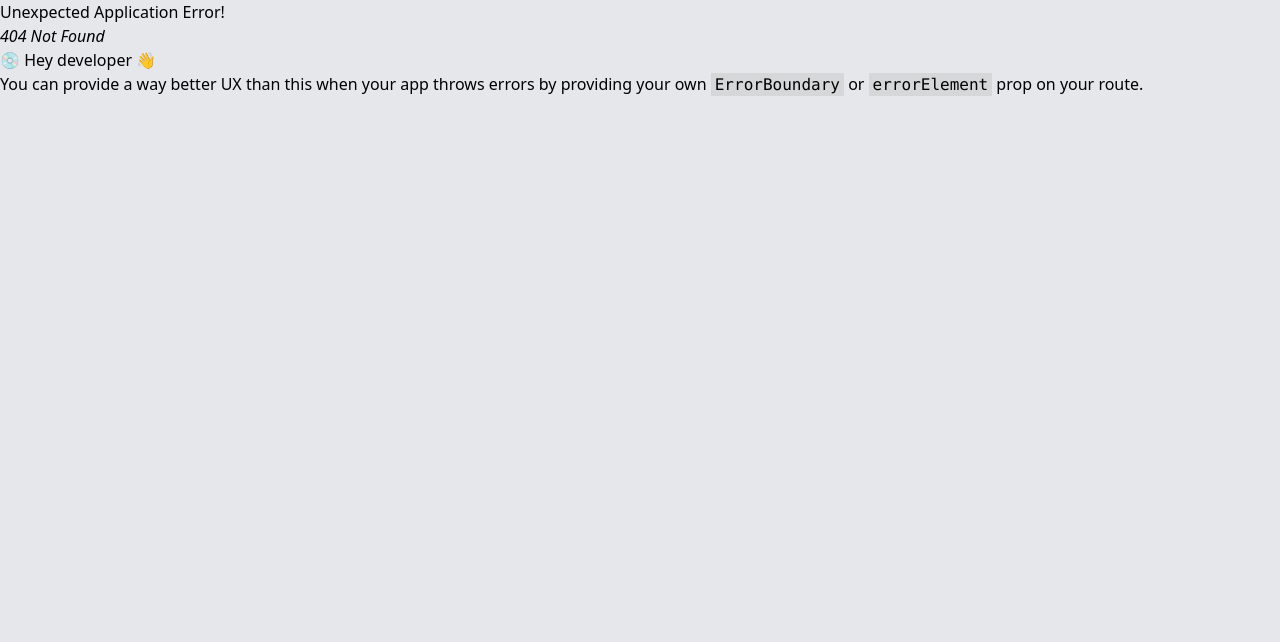
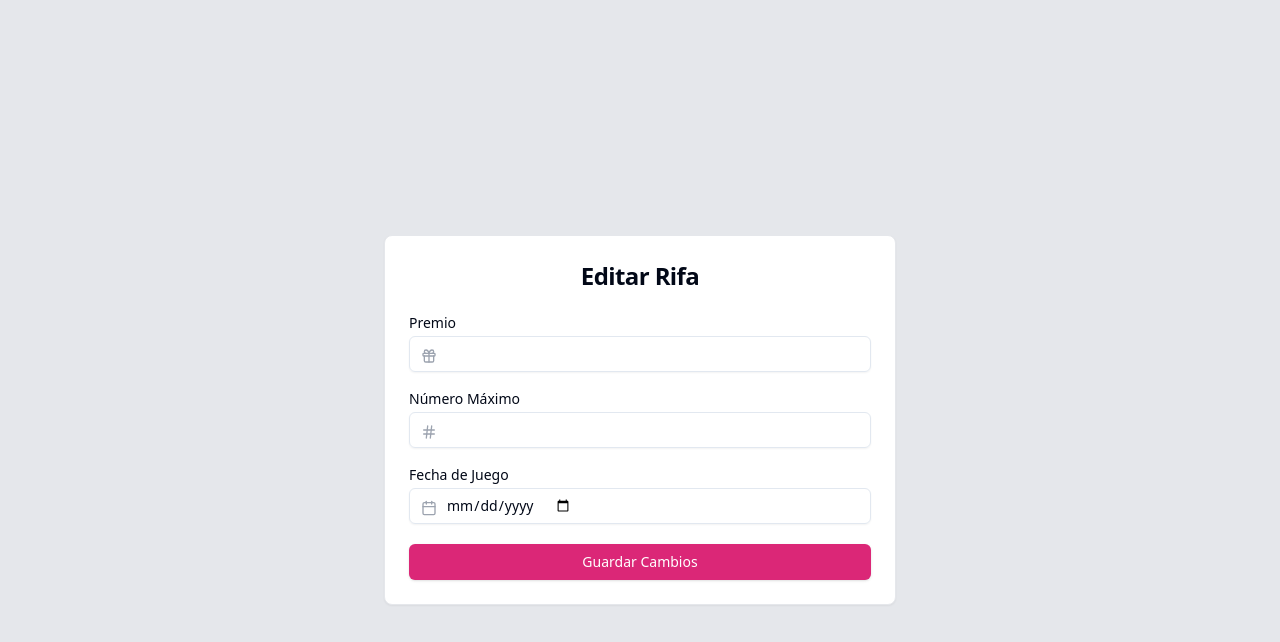
Before and after one commit to IsaacNavarro-0206/cogeme-una-rifa-frontend, a React (Vite) app: page /edit-raffle/1 in a window 1280 px wide. Before the commit this address had no page. Shown: the top 642 px of the page. Built offline with nearby package versions, Linux system fonts and the light colour scheme.

Commit message:
feat: creación de las páginas de crear y editar rifas con sus form y validaciones incluidas. se eliminó código html repetido en los form de login y signup

```diff
--- a/src/Layout/index.tsx
+++ b/src/Layout/index.tsx
@@ -1,5 +1,9 @@
 function Layout({ children }: React.PropsWithChildren) {
-  return <div className="bg-gray-200 h-screen">{children}</div>;
+  return (
+    <div className="bg-gray-200 h-screen flex flex-col justify-center items-center">
+      {children}
+    </div>
+  );
 }
 
 export default Layout;
--- /dev/null
+++ b/src/components/CreateRaffleForm/index.tsx
@@ -0,0 +1,11 @@
+import RaffleForm from "../RaffleForm";
+
+const CreateRaffleForm = () => {
+  const onSubmit = (data: RaffleDataForm) => {
+    console.log(data);
+  };
+
+  return <RaffleForm onSubmit={onSubmit} />;
+};
+
+export default CreateRaffleForm;
--- /dev/null
+++ b/src/components/EditRaffleForm/index.tsx
@@ -0,0 +1,11 @@
+import RaffleForm from "../RaffleForm";
+
+const EditRaffleForm = () => {
+  const onSubmit = (data: RaffleDataForm) => {
+    console.log(data);
+  };
+
+  return <RaffleForm onSubmit={onSubmit} isEditMode={true} />;
+};
+
+export default EditRaffleForm;
--- /dev/null
+++ b/src/components/RaffleForm/index.tsx
@@ -0,0 +1,131 @@
+import { Button } from "@/components/ui/button";
+import { Label } from "@/components/ui/label";
+import { Input } from "@/components/ui/input";
+import { Gift, Calendar, Hash } from "lucide-react";
+import { useForm } from "react-hook-form";
+import { yupResolver } from "@hookform/resolvers/yup";
+import * as yup from "yup";
+import { Card, CardContent, CardHeader, CardTitle } from "@/components/ui/card";
+
+const schema = yup.object().shape({
+  prize: yup.string().required("Premio es requerido"),
+  maxNumber: yup
+    .number()
+    .typeError("Debe ser un número")
+    .positive("Debe ser un número positivo")
+    .integer("Debe ser un número entero")
+    .required("Número máximo es requerido"),
+  drawDate: yup
+    .date()
+    .typeError("Fecha no válida")
+    .required("Fecha de juego es requerida"),
+});
+
+interface RaffleFormProps {
+  initialData?: RaffleDataForm;
+  onSubmit: (data: RaffleDataForm) => void;
+  isEditMode?: boolean;
+}
+
+const RaffleForm: React.FC<RaffleFormProps> = ({
+  initialData,
+  onSubmit,
+  isEditMode = false,
+}) => {
+  const {
+    register,
+    handleSubmit,
+    formState: { errors },
+  } = useForm<RaffleDataForm>({
+    resolver: yupResolver(schema),
+    defaultValues: initialData,
+    mode: "onChange",
+  });
+
+  const handleFormSubmit = (data: RaffleDataForm) => {
+    onSubmit(data);
+  };
+
+  return (
+    <Card className="bg-white rounded-lg shadow-sm flex flex-col justify-center items-center sm:w-11/12 md:w-1/2 lg:w-2/5 mt-10">
+      <CardHeader>
+        <CardTitle className="font-semibold text-2xl">
+          {isEditMode ? "Editar Rifa" : "Crear Rifa"}
+        </CardTitle>
+      </CardHeader>
+
+      <CardContent className="w-full space-y-5">
+        <form className="space-y-5" onSubmit={handleSubmit(handleFormSubmit)}>
+          <div className="flex flex-col space-y-1.5">
+            <Label htmlFor="prize">Premio</Label>
+
+            <div className="relative">
+              <Gift className="absolute left-3 top-3 h-4 w-4 text-gray-400" />
+
+              <Input
+                id="prize"
+                type="text"
+                {...register("prize")}
+                className={`${
+                  errors?.prize && "border-red-500 focus-visible:ring-0"
+                } pl-9`}
+              />
+            </div>
+
+            {errors.prize && (
+              <p className="text-red-500 text-sm">{errors.prize.message}</p>
+            )}
+          </div>
+
+          <div className="flex flex-col space-y-1.5">
+            <Label htmlFor="maxNumber">Número Máximo</Label>
+
+            <div className="relative">
+              <Hash className="absolute left-3 top-3 h-4 w-4 text-gray-400" />
+
+              <Input
+                id="maxNumber"
+                type="number"
+                {...register("maxNumber")}
+                className={`${
+                  errors?.maxNumber && "border-red-500 focus-visible:ring-0"
+                } pl-9`}
+              />
+            </div>
+
+            {errors.maxNumber && (
+              <p className="text-red-500 text-sm">{errors.maxNumber.message}</p>
+            )}
+          </div>
+
+          <div className="flex flex-col space-y-1.5">
+            <Label htmlFor="drawDate">Fecha de Juego</Label>
+
+            <div className="relative">
+              <Calendar className="absolute left-3 top-3 h-4 w-4 text-gray-400" />
+
+              <Input
+                id="drawDate"
+                type="date"
+                {...register("drawDate")}
+                className={`${
+                  errors?.drawDate && "border-red-500 focus-visible:ring-0"
+                } pl-9`}
+              />
+            </div>
+
+            {errors.drawDate && (
+              <p className="text-red-500 text-sm">{errors.drawDate.message}</p>
+            )}
+          </div>
+
+          <Button className="bg-pink-600 hover:bg-pink-700 text-white w-full">
+            {isEditMode ? "Guardar Cambios" : "Crear Rifa"}
+          </Button>
+        </form>
+      </CardContent>
+    </Card>
+  );
+};
+
+export default RaffleForm;
--- /dev/null
+++ b/src/pages/CreateRaffle/index.tsx
@@ -0,0 +1,7 @@
+import CreateRaffleForm from "@/components/CreateRaffleForm";
+
+const CreateRafflePage = () => {
+  return <CreateRaffleForm />;
+};
+
+export default CreateRafflePage;
--- /dev/null
+++ b/src/pages/EditRaffle/index.tsx
@@ -0,0 +1,7 @@
+import EditRaffleForm from "@/components/EditRaffleForm";
+
+const EditRafflePage = () => {
+  return <EditRaffleForm />;
+};
+
+export default EditRafflePage;
--- a/src/pages/LandingPage/index.tsx
+++ b/src/pages/LandingPage/index.tsx
@@ -8,7 +8,7 @@ const LandingPage: React.FC = () => {
   };
 
   return (
-    <div className="min-h-screen bg-gradient-to-b from-orange-400 via-purple-500 to-purple-700 flex flex-col justify-center items-center p-4 space-y-16">
+    <div className="w-full bg-gradient-to-b from-orange-400 via-purple-500 to-purple-700 flex flex-col justify-center items-center p-4 space-y-16">
       <h1 className="text-white text-4xl md:text-6xl font-bold">
         Cógeme una rifa
       </h1>
--- a/src/pages/Login/index.tsx
+++ b/src/pages/Login/index.tsx
@@ -1,11 +1,7 @@
 import LoginForm from "@/components/LoginForm";
 
 const LoginPage: React.FC = () => {
-  return (
-    <div className="flex justify-center">
-      <LoginForm />
-    </div>
-  );
+  return <LoginForm />;
 };
 
 export default LoginPage;
--- a/src/pages/Signup/index.tsx
+++ b/src/pages/Signup/index.tsx
@@ -1,11 +1,7 @@
 import SignupForm from "@/components/SignupForm";
 
 const SignupPage: React.FC = () => {
-  return (
-    <div className="flex justify-center">
-      <SignupForm />
-    </div>
-  );
+  return <SignupForm />;
 };
 
 export default SignupPage;
--- /dev/null
+++ b/src/types.d.ts
@@ -0,0 +1,5 @@
+interface RaffleDataForm {
+  prize: string;
+  maxNumber: number;
+  drawDate: Date;
+}
```
Also changed, not shown: src/routes/index.tsx (+10 -0 lines).
